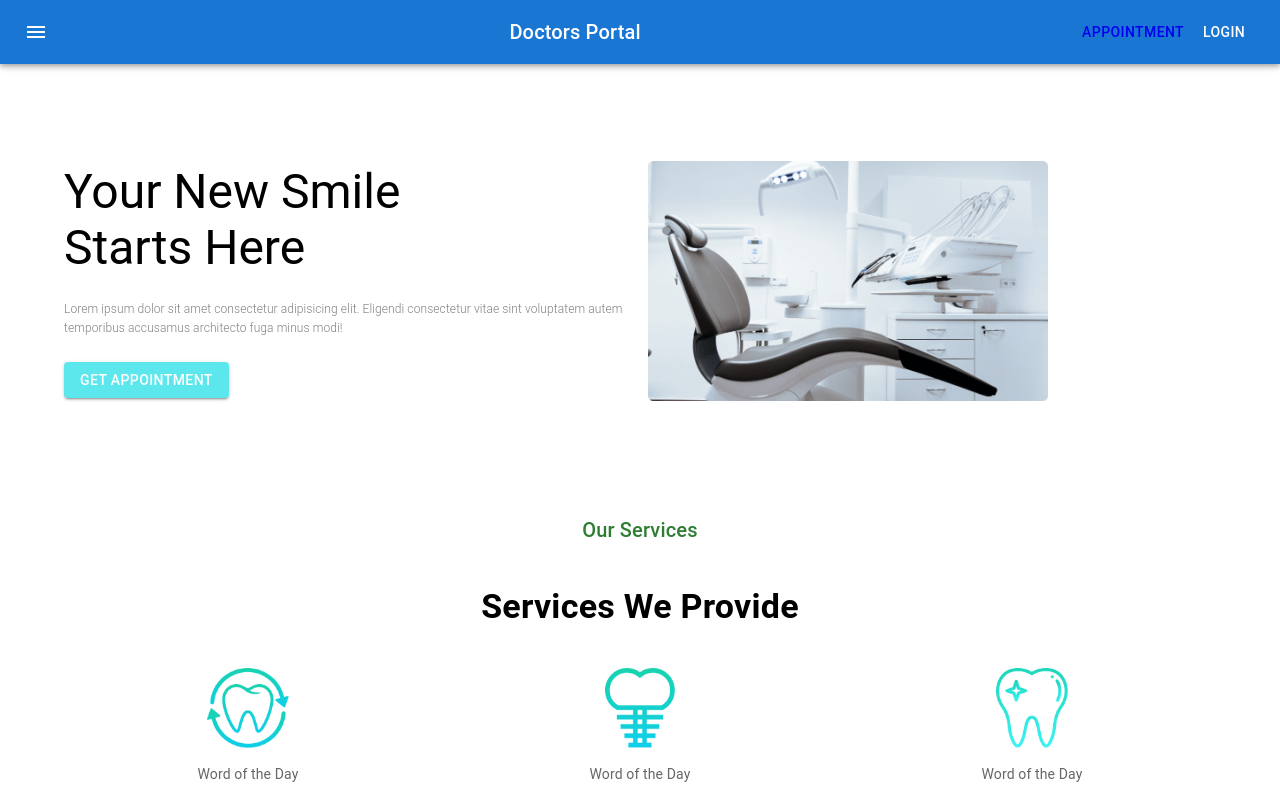
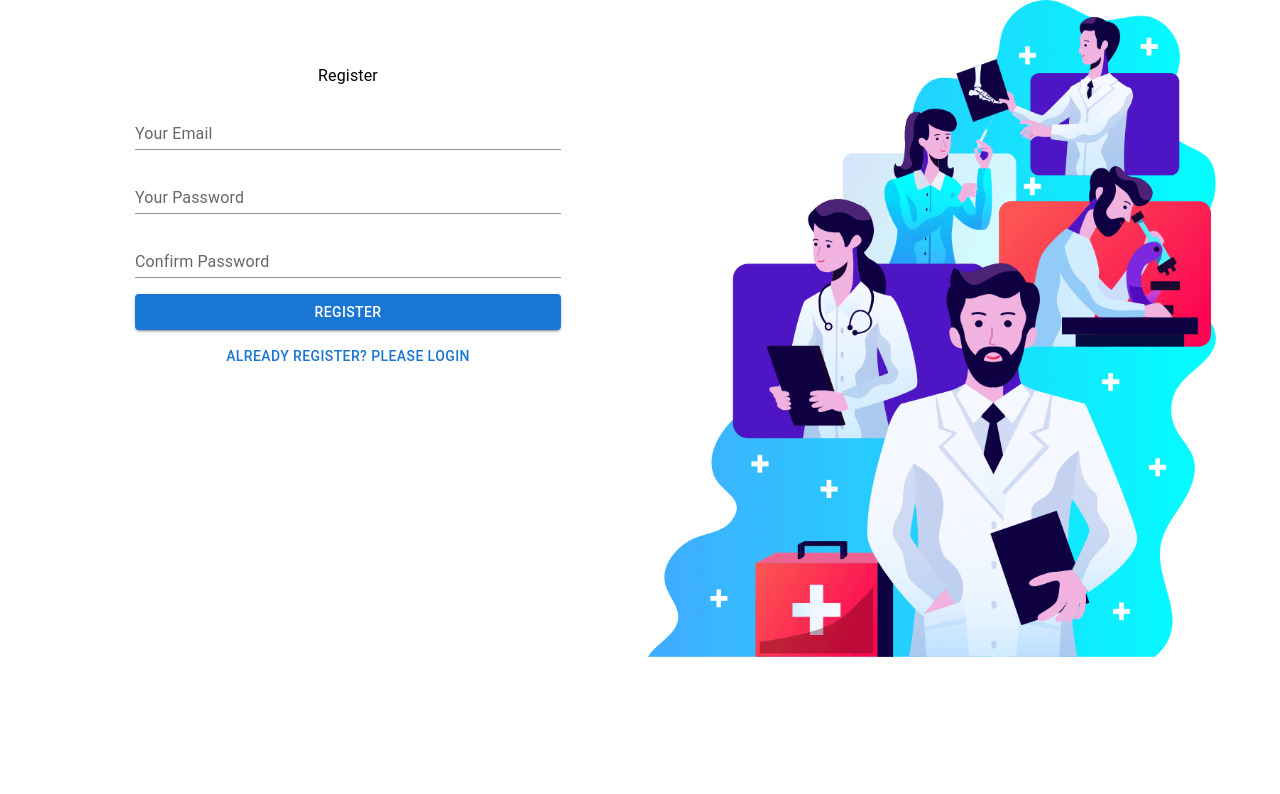
Before and after one commit to mhasan96/Doctors-portal, a React (Create React App) app: page /register in a window 1280 px wide. Shown: the top 794 px of the page. Built offline with nearby package versions, Linux system fonts and the light colour scheme; no server answers.

Commit message:
login and register done

```diff
--- a/package.json
+++ b/package.json
@@ -12,6 +12,7 @@
     "@testing-library/react": "^11.1.0",
     "@testing-library/user-event": "^12.1.10",
     "date-fns": "^2.25.0",
+    "firebase": "^9.3.0",
     "react": "^17.0.2",
     "react-dom": "^17.0.2",
     "react-router-dom": "^5.3.0",
--- a/src/App.js
+++ b/src/App.js
@@ -3,10 +3,14 @@ import React from "react";
 import { BrowserRouter as Router, Switch, Route, Link } from "react-router-dom";
 import Home from "./Pages/Home/Home/Home";
 import Appointment from "./Pages/Appointment/Appointmnet/Appointment";
+import Login from "./Pages/Login/Login/Login";
+import Register from "./Pages/Login/Register/Register";
+import AuthProvider from "./context/AuthProvider/AuthProvider";
 
 function App() {
   return (
     <div className="App">
+      <AuthProvider>
         <Router>
           <Switch>
             <Route path="/appointment">
@@ -18,11 +22,18 @@ function App() {
             <Route path="/users">
               <Home />
             </Route>
-          <Route path="/">
+            <Route path="/login">
+              <Login></Login>
+            </Route>
+            <Route path="/register">
+              <Register></Register>
+            </Route>
+            <Route exact path="/">
               <Home />
             </Route>
           </Switch>
         </Router>
+      </AuthProvider>
     </div>
   );
 }
--- /dev/null
+++ b/src/Pages/Login/Login/Firebase/Firebase.config.js
@@ -0,0 +1,9 @@
+const firebaseConfig = {
+  apiKey: process.env.REACT_APP_API_KEY,
+  authDomain: process.env.REACT_APP_AUTH_DOMAIN,
+  projectId: process.env.REACT_APP_PROJECT_ID,
+  storageBucket: process.env.REACT_APP_STORAGE_BUCKET,
+  messagingSenderId: process.env.REACT_APP_MESSAGING_SENDER_ID,
+  appId: process.env.REACT_APP_APP_ID,
+};
+export default firebaseConfig;
--- /dev/null
+++ b/src/Pages/Login/Login/Firebase/firbase.init.js
@@ -0,0 +1,7 @@
+import { initializeApp } from "firebase/app";
+import firebaseConfig from "./Firebase.config";
+const initializeFirebase = () => {
+  initializeApp(firebaseConfig);
+};
+
+export default initializeFirebase;
--- /dev/null
+++ b/src/Pages/Login/Login/Login.js
@@ -0,0 +1,81 @@
+import {
+  Alert,
+  Button,
+  CircularProgress,
+  Container,
+  Grid,
+  TextField,
+  Typography,
+} from "@mui/material";
+import React, { useState } from "react";
+import { NavLink } from "react-router-dom";
+import useAuth from "../../../hooks/useAuth";
+import login from "../../../images/login.png";
+
+const Login = () => {
+  const [loginData, setLoginData] = useState({});
+  const { user, loginUser, isLoading, authError } = useAuth();
+  const handleOnChange = (e) => {
+    const field = e.target.name;
+    const value = e.target.value;
+    // console.log(field, value);
+    const newLoginData = { ...loginData };
+    newLoginData[field] = value;
+    setLoginData(newLoginData);
+  };
+  const handleLoginSubmit = (e) => {
+    loginUser(loginData.email, loginData.password);
+    e.preventDefault();
+  };
+  return (
+    <Container>
+      <Grid container spacing={2}>
+        <Grid item sx={{ mt: 8 }} xs={12} md={6}>
+          <Typography variant="body1" gutterBottom>
+            Login
+          </Typography>
+          <form onSubmit={handleLoginSubmit}>
+            <TextField
+              sx={{ width: "75%", m: 1 }}
+              id="standard-basic"
+              name="email"
+              onChange={handleOnChange}
+              label="Your Email"
+              variant="standard"
+            />
+            <TextField
+              sx={{ width: "75%", m: 1 }}
+              id="standard-basic"
+              name="password"
+              onChange={handleOnChange}
+              label="Your Password"
+              type="password"
+              variant="standard"
+            />
+
+            <Button
+              sx={{ width: "75%", m: 1 }}
+              variant="contained"
+              type={"submit"}
+            >
+              Login
+            </Button>
+            <NavLink style={{ textDecoration: "none" }} to="/register">
+              <Button variant="text">New User? Please Register</Button>
+            </NavLink>
+            {isLoading && <CircularProgress />}
+            {user?.email && (
+              <Alert severity="success">Login Successfully!</Alert>
+            )}
+            {authError && <Alert severity="error">{authError}</Alert>}
+          </form>
+        </Grid>
+        <Grid item xs={12} md={6}>
+          <img style={{ width: "100%" }} src={login} alt="" />
+        </Grid>
+      </Grid>
+    </Container>
+  );
+};
+
+export default Login;
--- /dev/null
+++ b/src/Pages/Login/Register/Register.js
@@ -0,0 +1,98 @@
+import {
+  Alert,
+  Button,
+  CircularProgress,
+  Container,
+  Grid,
+  TextField,
+  Typography,
+} from "@mui/material";
+import React, { useState } from "react";
+import { NavLink } from "react-router-dom";
+import useAuth from "../../../hooks/useAuth";
+import login from "../../../images/login.png";
+
+const Register = () => {
+  const [loginData, setLoginData] = useState({});
+  const { user, registerUser, isLoading, authError } = useAuth();
+  const handleOnChange = (e) => {
+    const field = e.target.name;
+    const value = e.target.value;
+    // console.log(field, value);
+    const newLoginData = { ...loginData };
+    newLoginData[field] = value;
+    setLoginData(newLoginData);
+  };
+  const handleLoginSubmit = (e) => {
+    if (loginData.password !== loginData.password2) {
+      alert("Your Password Did not match");
+      return;
+    }
+    registerUser(loginData.email, loginData.password);
+
+    e.preventDefault();
+  };
+  return (
+    <Container>
+      <Grid container spacing={2}>
+        <Grid item sx={{ mt: 8 }} xs={12} md={6}>
+          <Typography variant="body1" gutterBottom>
+            Register
+          </Typography>
+          {!isLoading && (
+            <form onSubmit={handleLoginSubmit}>
+              <TextField
+                sx={{ width: "75%", m: 1 }}
+                id="standard-basic"
+                name="email"
+                type="email"
+                onChange={handleOnChange}
+                label="Your Email"
+                variant="standard"
+              />
+              <TextField
+                sx={{ width: "75%", m: 1 }}
+                id="standard-basic"
+                name="password"
+                onChange={handleOnChange}
+                label="Your Password"
+                type="password"
+                variant="standard"
+              />
+              <TextField
+                sx={{ width: "75%", m: 1 }}
+                id="standard-basic"
+                name="password2"
+                onChange={handleOnChange}
+                label="Confirm Password"
+                type="password"
+                variant="standard"
+              />
+
+              <Button
+                sx={{ width: "75%", m: 1 }}
+                variant="contained"
+                type={"submit"}
+              >
+                Register
+              </Button>
+              <NavLink style={{ textDecoration: "none" }} to="/login">
+                <Button variant="text">Already Register? Please Login</Button>
+              </NavLink>
+            </form>
+          )}
+          {isLoading && <CircularProgress />}
+          {user?.email && (
+            <Alert severity="success">User Created Successfully!</Alert>
+          )}
+          {authError && <Alert severity="error">{authError}</Alert>}
+        </Grid>
+        <Grid item xs={12} md={6}>
+          <img style={{ width: "100%" }} src={login} alt="" />
+        </Grid>
+      </Grid>
+    </Container>
+  );
+};
+
+export default Register;
--- a/src/Pages/Shared/Navigation/Navigation.js
+++ b/src/Pages/Shared/Navigation/Navigation.js
@@ -6,9 +6,11 @@ import Typography from "@mui/material/Typography";
 import Button from "@mui/material/Button";
 import IconButton from "@mui/material/IconButton";
 import MenuIcon from "@mui/icons-material/Menu";
-import { Link } from "react-router-dom";
+import { Link, NavLink } from "react-router-dom";
+import useAuth from "../../../hooks/useAuth";
 
 const Navigation = () => {
+  const { user, logout } = useAuth();
   return (
     <Box sx={{ flexGrow: 1 }}>
       <AppBar position="static">
@@ -28,7 +30,22 @@ const Navigation = () => {
           <Link to="/appointment">
             <Button color="inherit">Appointment</Button>
           </Link>
-          <Button color="inherit">Login</Button>
+          {user?.email ? (
+            // <Button onclick={logout} color="inherit">
+            //   Logout
+            // </Button>
+
+            <Button onClick={logout} color="inherit">
+              Logout
+            </Button>
+          ) : (
+            <NavLink
+              style={{ textDecoration: "none", color: "white" }}
+              to="/login"
+            >
+              <Button color="inherit">Login</Button>
+            </NavLink>
+          )}
         </Toolbar>
       </AppBar>
     </Box>
--- /dev/null
+++ b/src/context/AuthProvider/AuthProvider.js
@@ -0,0 +1,13 @@
+import React, { createContext } from "react";
+import useFirbase from "../../hooks/useFirebase";
+
+export const AuthContext = createContext(null);
+
+const AuthProvider = ({ children }) => {
+  const allContexts = useFirbase();
+  return (
+    <AuthContext.Provider value={allContexts}>{children}</AuthContext.Provider>
+  );
+};
+
+export default AuthProvider;
--- /dev/null
+++ b/src/hooks/useAuth.js
@@ -0,0 +1,9 @@
+import { useContext } from "react";
+import { AuthContext } from "../context/AuthProvider/AuthProvider";
+
+const useAuth = () => {
+  const auth = useContext(AuthContext);
+  return auth;
+};
+
+export default useAuth;
--- /dev/null
+++ b/src/hooks/useFirebase.js
@@ -0,0 +1,79 @@
+import { useState, useEffect } from "react";
+import initializeFirebase from "../Pages/Login/Login/Firebase/firbase.init";
+import {
+  getAuth,
+  createUserWithEmailAndPassword,
+  signOut,
+  onAuthStateChanged,
+  signInWithEmailAndPassword,
+} from "firebase/auth";
+import { set } from "date-fns";
+
+//initialize firebase
+initializeFirebase();
+const useFirbase = () => {
+  const [user, setUser] = useState({});
+  const [isLoading, setIsLoading] = useState(true);
+  const [authError, setAuthError] = useState("");
+
+  const auth = getAuth();
+  const registerUser = (email, password) => {
+    setIsLoading(true);
+    createUserWithEmailAndPassword(auth, email, password)
+      .then((userCredential) => {
+        setAuthError("");
+      })
+      .catch((error) => {
+        setAuthError(error.message);
+      })
+      .finally(() => setIsLoading(false));
+  };
+
+  const loginUser = (email, password) => {
+    setIsLoading(true);
+    signInWithEmailAndPassword(auth, email, password)
+      .then((userCredential) => {
+        setAuthError("");
+      })
+      .catch((error) => {
+        setAuthError(error.message);
+      })
+      .finally(() => setIsLoading(false));
+  };
+
+  //Observer User State
+  useEffect(() => {
+    const unsubscribe = onAuthStateChanged(auth, (user) => {
+      if (user) {
+        setUser(user);
+      } else {
+        setUser({});
+      }
+      setIsLoading(false);
+    });
+    return () => unsubscribe;
+  }, []);
+
+  const logout = () => {
+    setIsLoading(true);
+    signOut(auth)
+      .then(() => {
+        // Sign-out successful.
+      })
+      .catch((error) => {
+        // An error happened.
+      })
+      .finally(() => setIsLoading(false));
+  };
+
+  return {
+    user,
+    authError,
+    isLoading,
+    registerUser,
+    logout,
+    loginUser,
+  };
+};
+
+export default useFirbase;
```
Also changed, not shown: 1 other file (tests, documents, lock files or other folders). Lines whose indentation alone changed are shown as unchanged.
